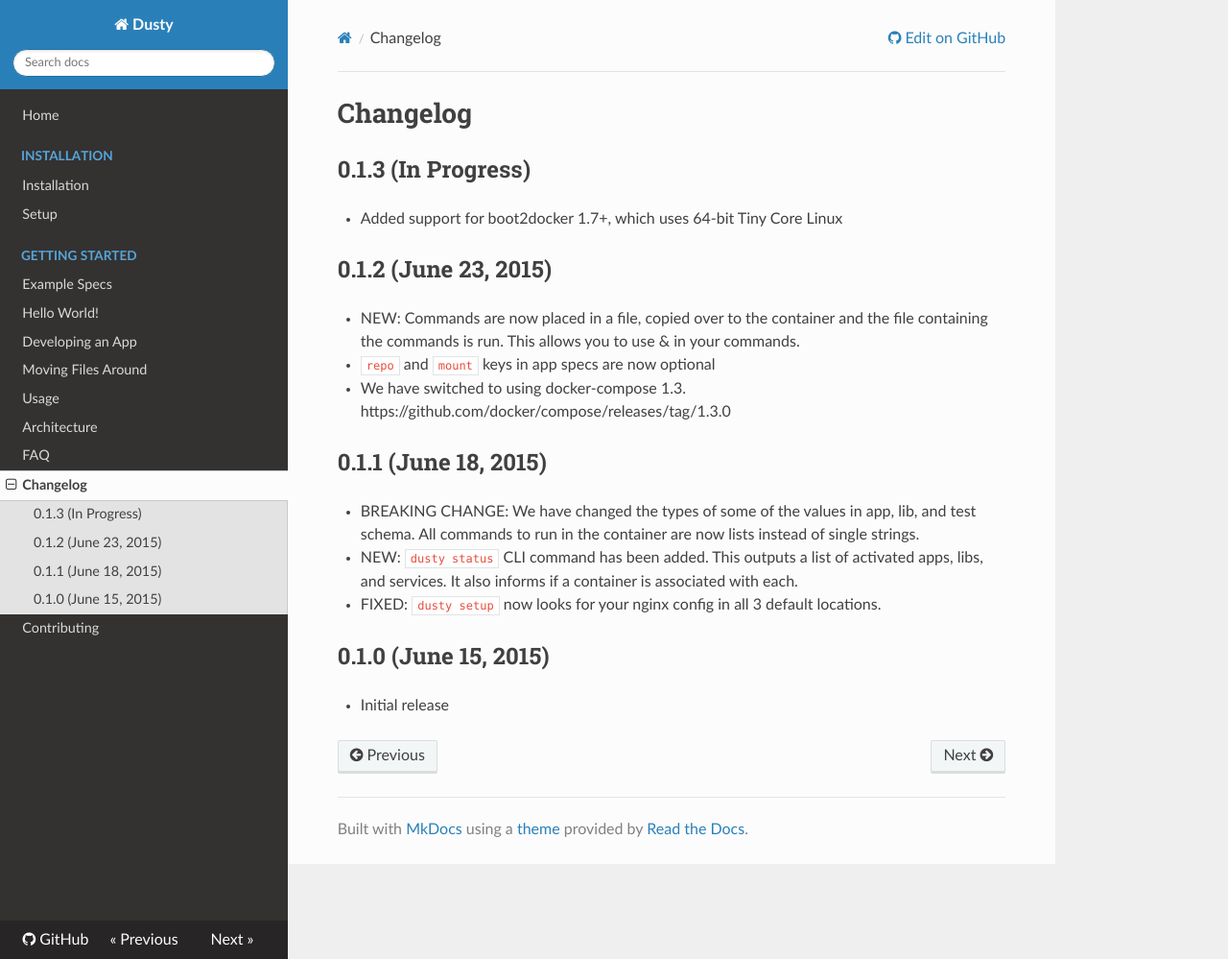
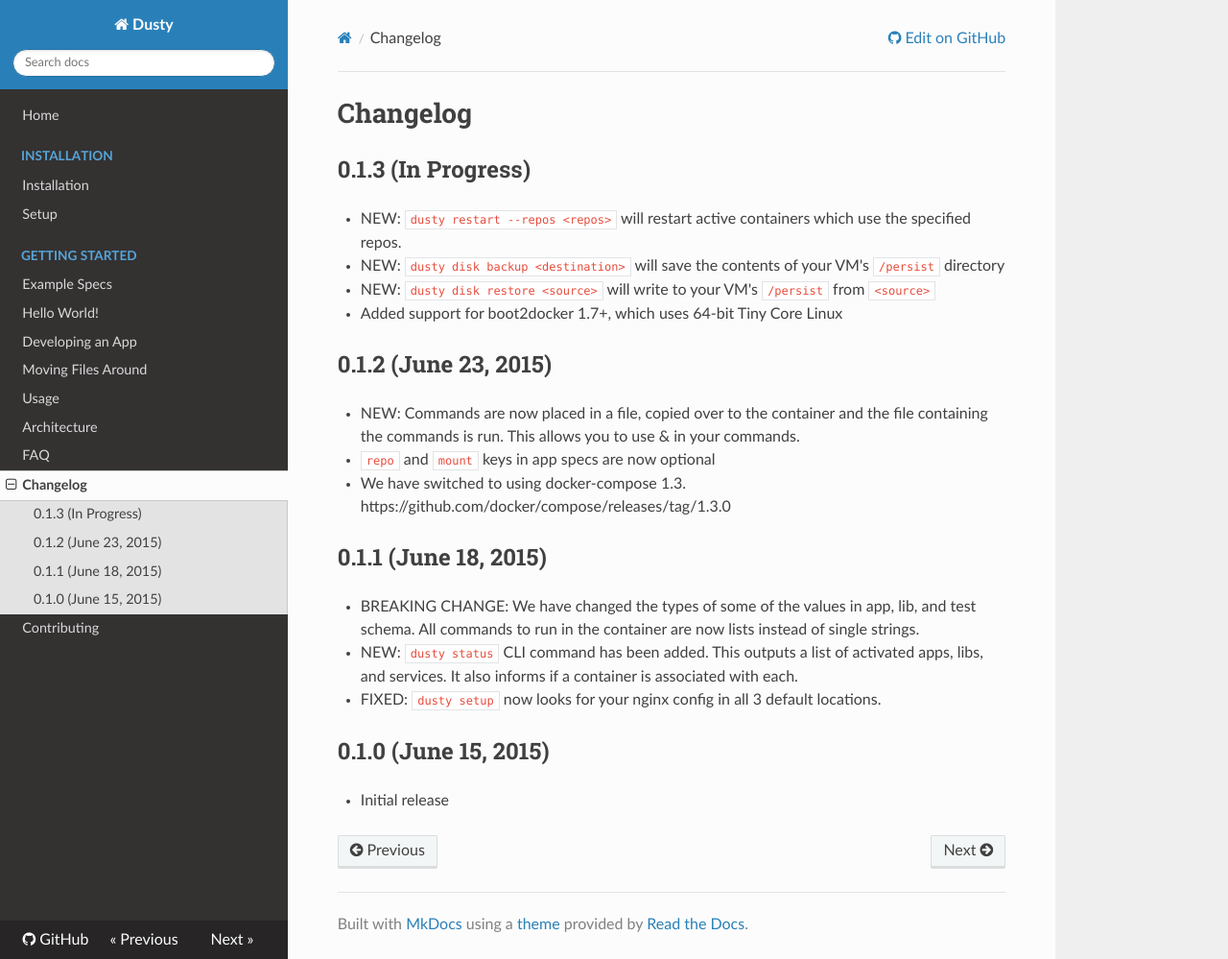
Before and after one commit to gamechanger/dusty, an MkDocs documentation site: the page built from docs/changelog.md, in a window 1280 px wide and 999 px high. Shown: the whole window at 96% size. Built offline with MkDocs 1.6.1, drawn with Linux system fonts in a browser that asks for light colours; nearby versions of some CDN libraries; old or Windows-style settings are respelled for this version of MkDocs.

Commit message:
changes for backup, restore, restart

```diff
--- a/docs/changelog.md
+++ b/docs/changelog.md
@@ -1,6 +1,10 @@
 # Changelog
 
 ## 0.1.3 (In Progress)
+  * NEW: `dusty restart --repos <repos>` will restart active containers which use the specified repos.
+  * NEW: `dusty disk backup <destination>` will save the contents of your VM's `/persist` directory
+  * NEW: `dusty disk restore <source>` will write to your VM's `/persist` from `<source>`
+
   * Added support for boot2docker 1.7+, which uses 64-bit Tiny Core Linux
 
 
```
